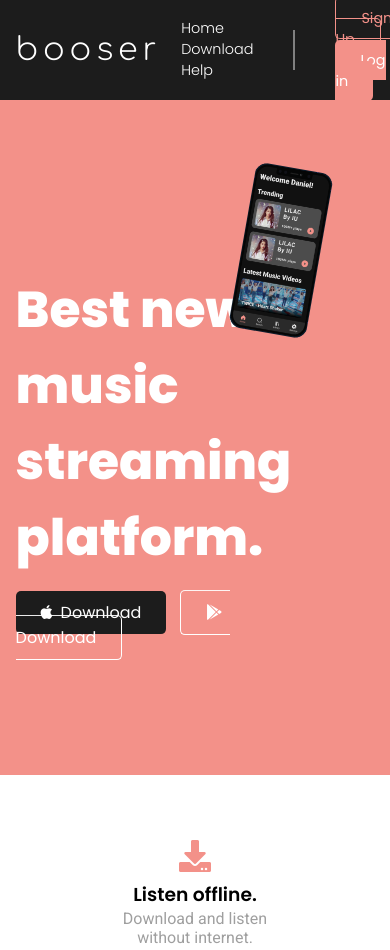
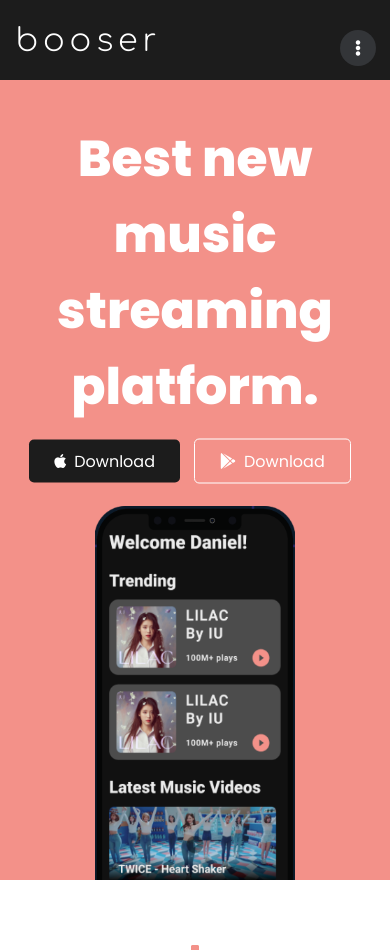
Before and after one commit to yepes1201/booser, a plain HTML site: page index.html in a window 390 px wide. Shown: the top 950 px of the page. Drawn offline with Linux system fonts and the light colour scheme.

Commit message:
Responsive finish.

```diff
--- a/css/index.css
+++ b/css/index.css
@@ -57,6 +57,19 @@ a{
     color: black;
     transform: translateX(200px);
 }
+
+#open-menu{
+    display: none;
+    position: absolute;
+    color: white;
+    left: -50px;
+    top: 3.5%;
+    cursor: pointer;
+    background-color: var(--hover-dark-btn);
+    padding: 10px 15px;
+    border-radius: 50%;
+}
+
 .resp-menu{
     display: flex;
     flex-direction: column;
@@ -156,12 +169,21 @@ a{
 /* Header */
 header{
     width: 100%;
+    height: 80px;
     background-color: #1c1c1c;
+    position: fixed;
+    top: 0;
+    left: 0;
+    z-index: 999;
 }
 header div.container{
     display: flex;
     justify-content: space-between;
     align-items: center;
+    padding: 0% 4%;
+    top: 50%;
+    position: relative;
+    transform: translateY(-50%);
 }
 header hr{
     margin: 0 40px;
@@ -213,6 +235,7 @@ header div.title h1:hover{
 /* Showcase */
 #showcase{
     position: relative;
+    margin-top: 80px;
     background-color: var(--redish-color);
     height: 80vh;
 }
--- a/css/responsive-index.css
+++ b/css/responsive-index.css
@@ -1,5 +1,37 @@
+@media screen and (max-width:900px) {
+    /* Showcase Section */
+    #showcase{
+        text-align: center;
+        height: 800px;
+    }
+    #showcase .grid{
+        grid-template-columns: 1fr;
+    }
+
+    #showcase .grid div:first-child{
+        transform: translateY(-50%);
+        margin-bottom: 65px;
+    }
+
+    #showcase .grid img{
+        position: static;
+        right: 0;
+        width: 200px;
+        transform: rotate(0);
+    }
+}
+
+
 @media screen and (max-width:750px){
+    /* Responsive Menu */
+    #open-menu{
+        display: block;
+    }
+
     /* Header */
+    header .elements{
+        display: none;
+    }
 
     /* Benefits Section */
     #benefits .flex{
--- a/index.html
+++ b/index.html
@@ -25,8 +25,9 @@
 <body>
     <!-- Responsive Menu -->
     <aside id="menu">
+        <i id="open-menu" class="fas fa-ellipsis-v"></i>
         <div class="resp-menu">
-            <i class="fas fa-times"></i>
+            <i id="close-menu" class="fas fa-times"></i>
             <hr>
             <ul>
                 <li><a href="#">Home</a></li>
```
